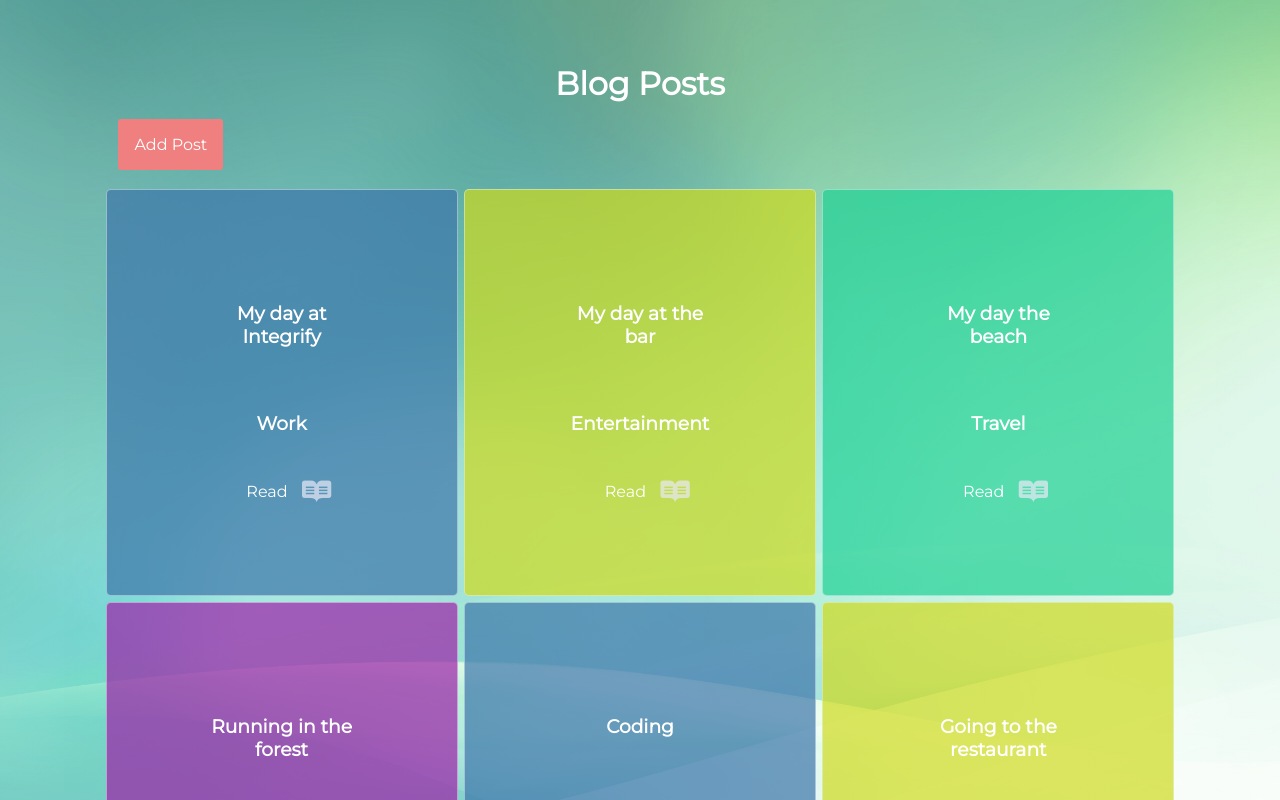
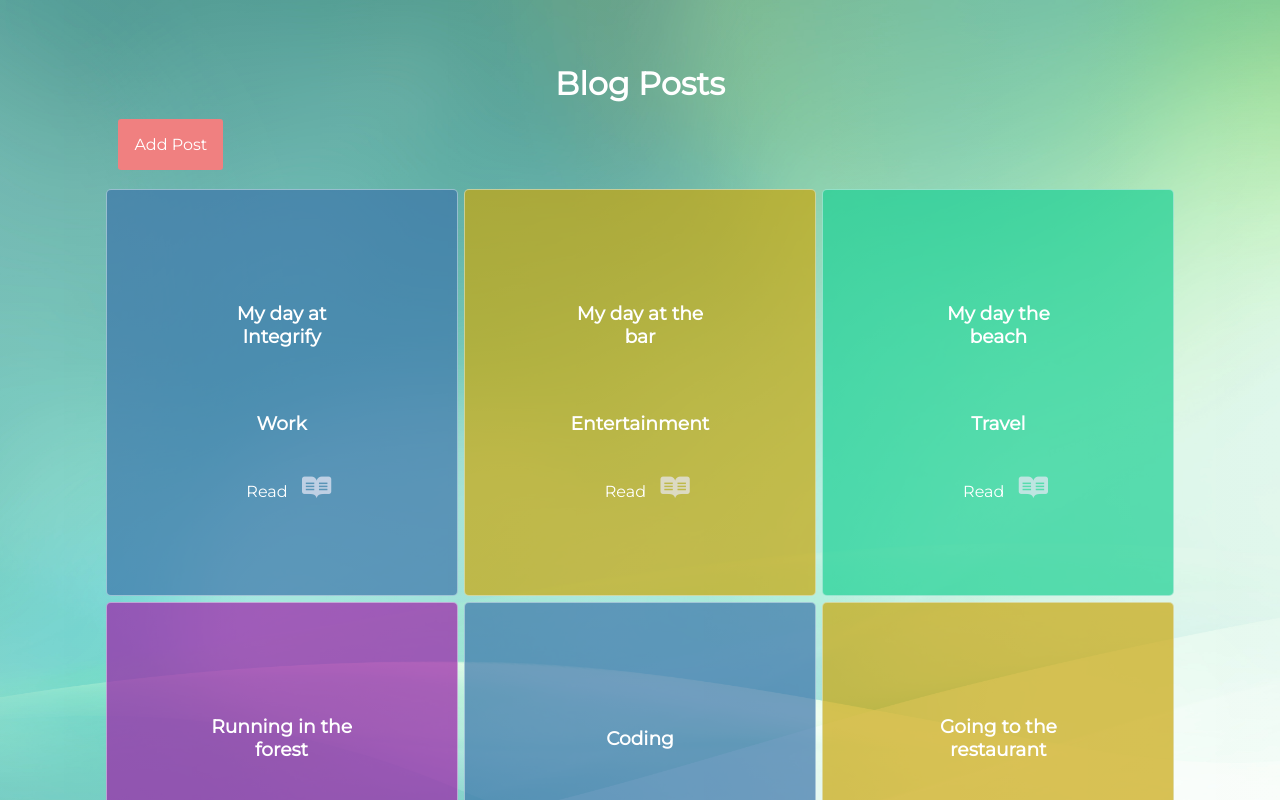
Before and after one commit to moscuet/Blog-Post_React, a React (Create React App) app: page / in a window 1280 px wide. Shown: the top 800 px of the page. Built offline with nearby package versions, Linux system fonts and the light colour scheme.

Commit message:
changed button

```diff
--- a/src/App.css
+++ b/src/App.css
@@ -19,7 +19,7 @@
 
 :root {
   --blue: rgba(61, 117, 170, 0.7);
-  --yellow: rgba(205, 218, 29, 0.7);
+  --yellow: rgba(201, 167, 14, 0.7);
   --green: rgba(30, 209, 149, 0.7);
   --violet: rgba(157, 33, 168, 0.7);
   --brown: rgba(230, 95, 42, 0.7);
--- a/src/assets/style/postitem.css
+++ b/src/assets/style/postitem.css
@@ -57,6 +57,8 @@
     color: white;
     font-family: 'Montserrat';
     margin: .6rem;
+    cursor: pointer;
+
 }
 .link {
     text-decoration: none;
--- a/src/components/PostItem.js
+++ b/src/components/PostItem.js
@@ -33,20 +33,21 @@ const PostItem = (props) => {
 
     }
     return (
-        <NavLink to={`/viewpost/${id}`} className="link">
 
             <div className="post-item__container grow" style={postStyles} >
             <div className="post-item__wrapper">
                 <h3 className="post-title">{title}</h3>
                 <h3 className="post-category">{category}</h3>
                 <div className="read-links__wrapper">
+                <NavLink to={`/viewpost/${id}`} className="link">
+
                 <button className="btn-read__more">Read</button>
                      <i className="fab fa-readme grow2"></i>
-
+                     </NavLink>
                 </div>
             </div>
             </div>
-            </NavLink>
+
 
     )
 }
```
